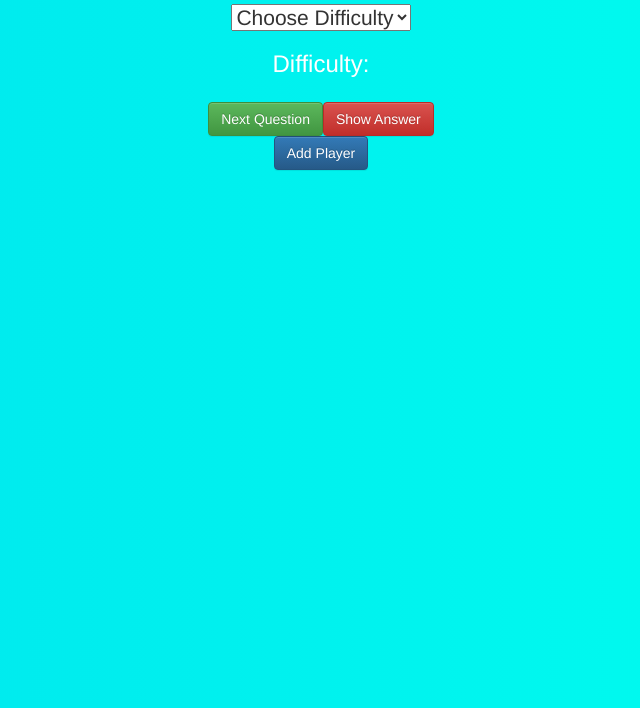
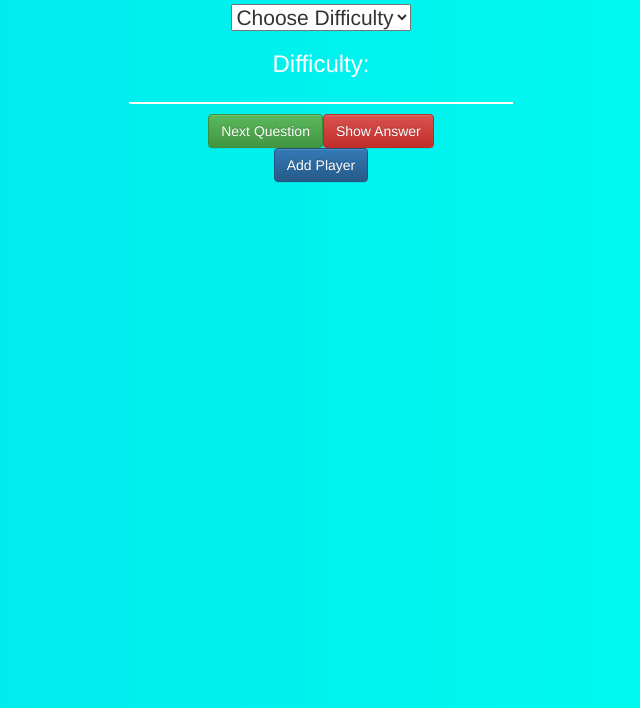
Before and after one commit to sheridp2/triviapp, a React app: page /play in a window 1280 px wide. Shown: the part 92-800 px from the top of the page, without its empty margins (319-959 px from the left). Built offline with nearby package versions, Linux system fonts and the light colour scheme.

Commit message:
fixed list styling

```diff
--- a/src/style.scss
+++ b/src/style.scss
@@ -109,6 +109,9 @@ h1 {
   margin-top: 1em;
   font-size: 1.75em;
   color: #ffffff;
+  width: 30%;
+  text-align: left;
+  border: 1px solid white;
 }
 
 #q-info{
```
